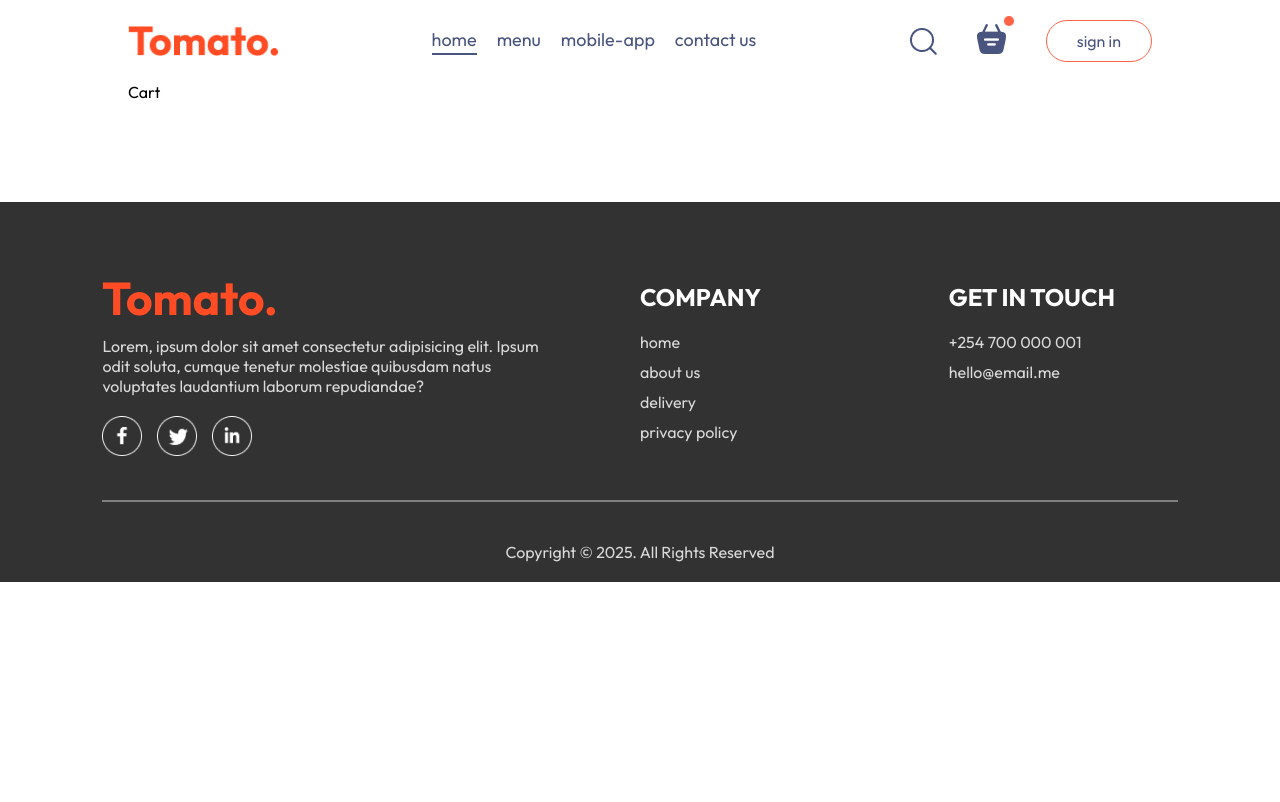
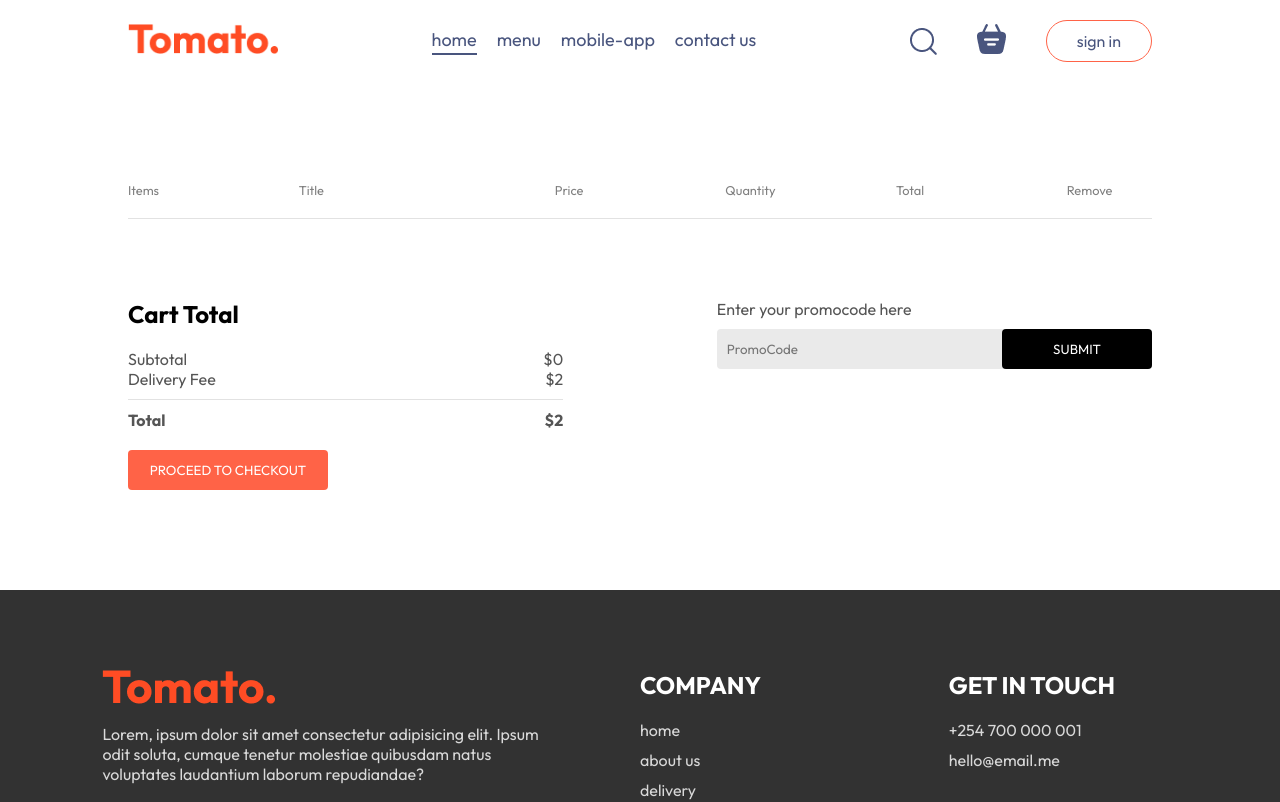
Before and after one commit to njirenjeri/food-del, a React (Vite) app in the folder frontend/: page /cart in a window 1280 px wide. Shown: the top 802 px of the page. Built offline with nearby package versions, Linux system fonts and the light colour scheme.

Commit message:
cart tallying

```diff
--- a/frontend/src/components/Navbar/NavBar.jsx
+++ b/frontend/src/components/Navbar/NavBar.jsx
@@ -1,15 +1,17 @@
-import React, { useState } from 'react'
+import React, { useContext, useState } from 'react'
 import './NavBar.css'
 import {assets} from '../../assets/frontend_assets/assets'
 import { Link } from 'react-router-dom'
+import { StoreContext } from '../../context/StoreContext'
 
 const NavBar = ({setShowLogin}) => {
 
-    const [menu, setMenu] = useState("home")
+    const [menu, setMenu] = useState("home");
+    const {getTotalCartAmount} = useContext(StoreContext)
 
   return (
     <div className='navbar'>
-        <img src={assets.logo} alt="" className="logo" />
+        <Link to='/'><img src={assets.logo} alt="" className="logo" /></Link>
         <ul className="navbar-menu">
             <Link to='/' onClick={() => setMenu('home')} className={menu === 'home' ? 'active' : ''}>home</Link>
             <a href='#explore-menu' onClick={() => setMenu('menu')} className={menu === 'menu' ? 'active' : ''}>menu</a>
@@ -19,8 +21,8 @@
         <div className="navbar-right">
             <img src={assets.search_icon} alt="" />
             <div className="navbar-search-icon">
-                <img src={assets.basket_icon} alt="" />
-                <div className="dot"></div>
+                <Link to='/cart'><img src={assets.basket_icon} alt="" /></Link>
+                <div className={getTotalCartAmount() === 0 ? "" : "dot"}></div>
             </div>
             <button onClick={() => setShowLogin(true)}>sign in</button>
         </div>
--- a/frontend/src/context/StoreContext.jsx
+++ b/frontend/src/context/StoreContext.jsx
@@ -20,16 +20,28 @@
         setCartItems((prev) => ({...prev, [itemId]:prev[itemId] - 1}))
     }
 
-    useEffect(() => {
-        console.log(cartItems);
-    }, [cartItems])
+    const getTotalCartAmount = () => {
+        let totalAmount = 0;
+        for (const item in cartItems){
+            if (cartItems[item] > 0) {
+                let itemInfo = food_list.find((product) => product._id === item)
+                totalAmount += itemInfo.price* cartItems[item];
+            }
+        }
+        return totalAmount;
+    }
+
+    // useEffect(() => {
+    //     console.log(cartItems);
+    // }, [cartItems])
 
     const contextValue = {
         food_list,
         cartItems,
         setCartItems,
         addToCart,
-        removeFromCart
+        removeFromCart,
+        getTotalCartAmount
     }
 
     return(
--- a/frontend/src/pages/Cart/Cart.css
+++ b/frontend/src/pages/Cart/Cart.css
@@ -0,0 +1,107 @@
+.cart{
+    margin-top: 100px;
+}
+
+.cart-items-title{
+    display: grid;
+    grid-template-columns: 1fr 1.5fr 1fr 1fr 1fr 0.5fr;
+    align-items: center;
+    color: grey;
+    font-size: max(1vw, 12px);
+}
+
+.cart-items-item{
+    margin: 10px 0px;
+    color: black;
+}
+
+.cart-items-item img{
+    width: 50px;
+}
+
+.cart hr{
+    height: 1px;
+    background-color: #e2e2e2;
+    border: none;
+}
+
+.cart-items-item .cross{
+    cursor: pointer;
+}
+
+.cart-bottom{
+    margin-top: 80px;
+    display: flex;
+    justify-content: space-between;
+    gap: max(12vw, 20px);
+}
+
+.cart-total{
+    flex: 1;
+    display: flex;
+    flex-direction: column;
+    gap: 20px;
+}
+
+.cart-total-details{
+    display: flex;
+    justify-content: space-between;
+    color: #555;
+}
+
+.cart-total hr{
+    margin: 10px 0;
+}
+
+.cart-total button{
+    border: none;
+    color: white;
+    background-color: tomato;
+    width: max(15vw, 200px);
+    padding: 12px 0;
+    border-radius: 4px;
+    cursor: pointer;
+}
+
+.cart-promocode{
+    flex: 1;
+}
+
+.cart-promocode p{
+    color: #555;
+}
+
+.cart-promocode-input{
+    margin-top: 10px;
+    display: flex;
+    justify-content: space-between;
+    align-items: center;
+    background-color: #eaeaea;
+    border-radius: 4px;
+}
+
+.cart-promocode-input input{
+    background-color: transparent;
+    border: none;
+    outline: none;
+    padding-left: 10px;
+}
+
+.cart-promocode-input button{
+    width: max(10vw, 150px);
+    padding: 12px 5px;
+    background-color: black;
+    border: none;
+    color: white;
+    border-radius: 4px;
+    cursor: pointer;
+}
+
+@media (max-width: 750px) {
+    .cart-bottom{
+        flex-direction: column-reverse;
+    }
+    .cart-promocode{
+        justify-content: start;
+    }
+}
--- a/frontend/src/pages/Cart/Cart.jsx
+++ b/frontend/src/pages/Cart/Cart.jsx
@@ -1,9 +1,75 @@
-import React from 'react'
+import React, { useContext } from 'react'
 import './Cart.css'
+import {StoreContext} from '../../context/StoreContext'
 
 const Cart = () => {
+
+  const {cartItems, food_list, removeFromCart, getTotalCartAmount} = useContext(StoreContext);
+
   return (
-    <div>Cart</div>
+    <div className='cart'>
+      <div className="cart-items">
+        <div className="cart-items-title">
+          <p>Items</p>
+          <p>Title</p>
+          <p>Price</p>
+          <p>Quantity</p>
+          <p>Total</p>
+          <p>Remove</p>
+        </div>
+        <br />
+        <hr />
+
+        {food_list.map((item, index) => {
+          if(cartItems[item._id] > 0 )
+          {
+            return(
+              <div>
+                <div className="cart-items-title cart-items-item">
+                  <img src={item.image} alt="" />
+                  <p>{item.name}</p>
+                  <p>${item.price}</p>
+                  <p>{cartItems[item._id]}</p>
+                  <p>${item.price * cartItems[item._id]}</p>
+                  <p onClick={() => removeFromCart(item._id)} className='cross'>X</p>
+                </div>
+                <hr />
+              </div>
+            )
+          }
+        })}
+      </div>
+      <div className="cart-bottom">
+        <div className="cart-total">
+          <h2>Cart Total</h2>
+          <div className="">
+            <div className="cart-total-details">
+              <p>Subtotal</p>
+              <p>${getTotalCartAmount()}</p>
+            </div>
+            <div className="cart-total-details">
+              <p>Delivery Fee</p>
+              <p>${2}</p>
+            </div>
+            <hr />
+            <div className="cart-total-details">
+              <b>Total</b>
+              <b>${getTotalCartAmount() + 2}</b>
+            </div>
+          </div>
+            <button>PROCEED TO CHECKOUT</button>
+        </div>
+        <div className="cart-promocode">
+          <div>
+            <p>Enter your promocode here</p>
+            <div className="cart-promocode-input">
+              <input type="text" name="" id="" placeholder='PromoCode' />
+              <button>SUBMIT</button>
+            </div>
+          </div>
+        </div>
+      </div>
+    </div>
   )
 }
 
```
